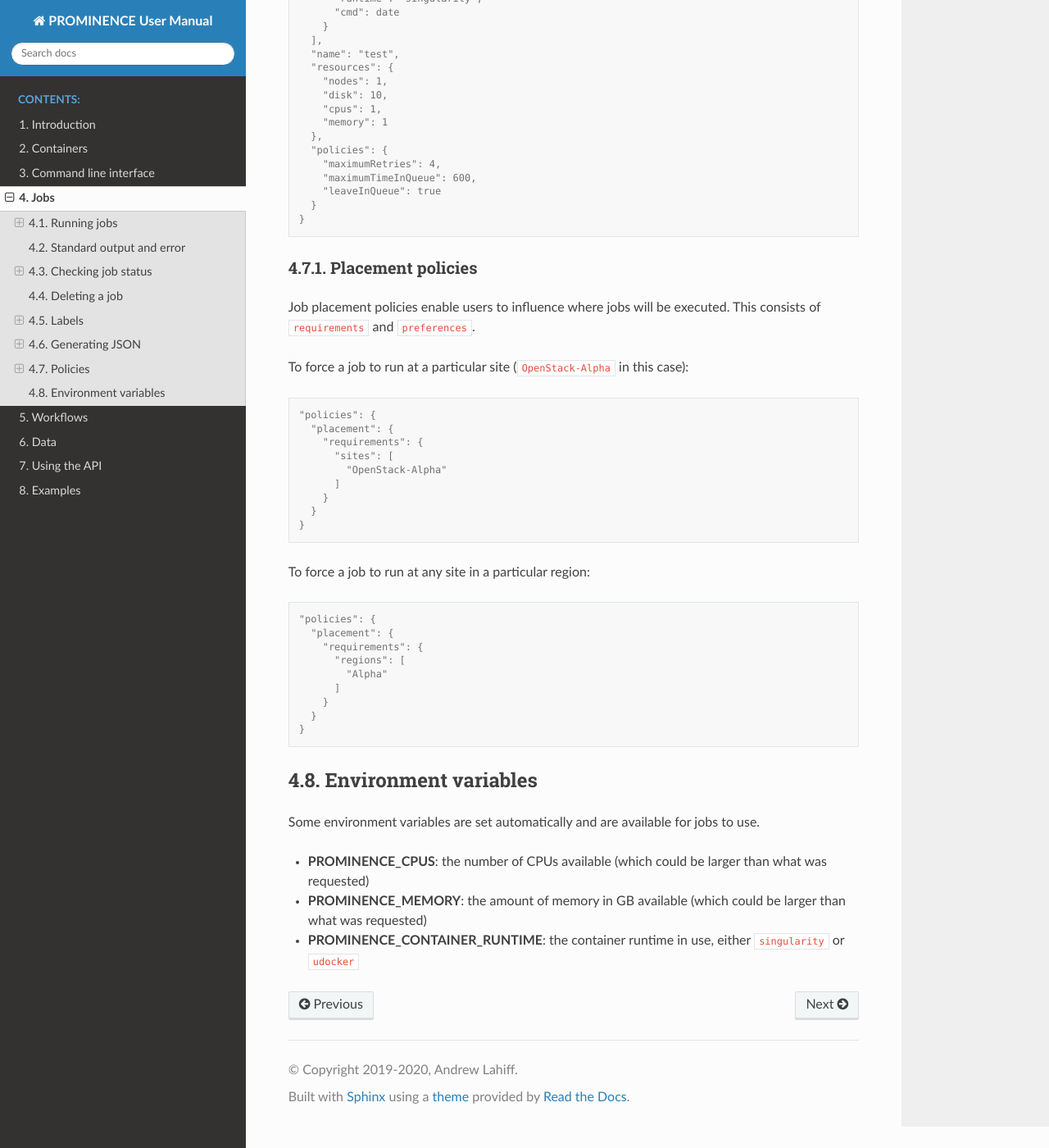
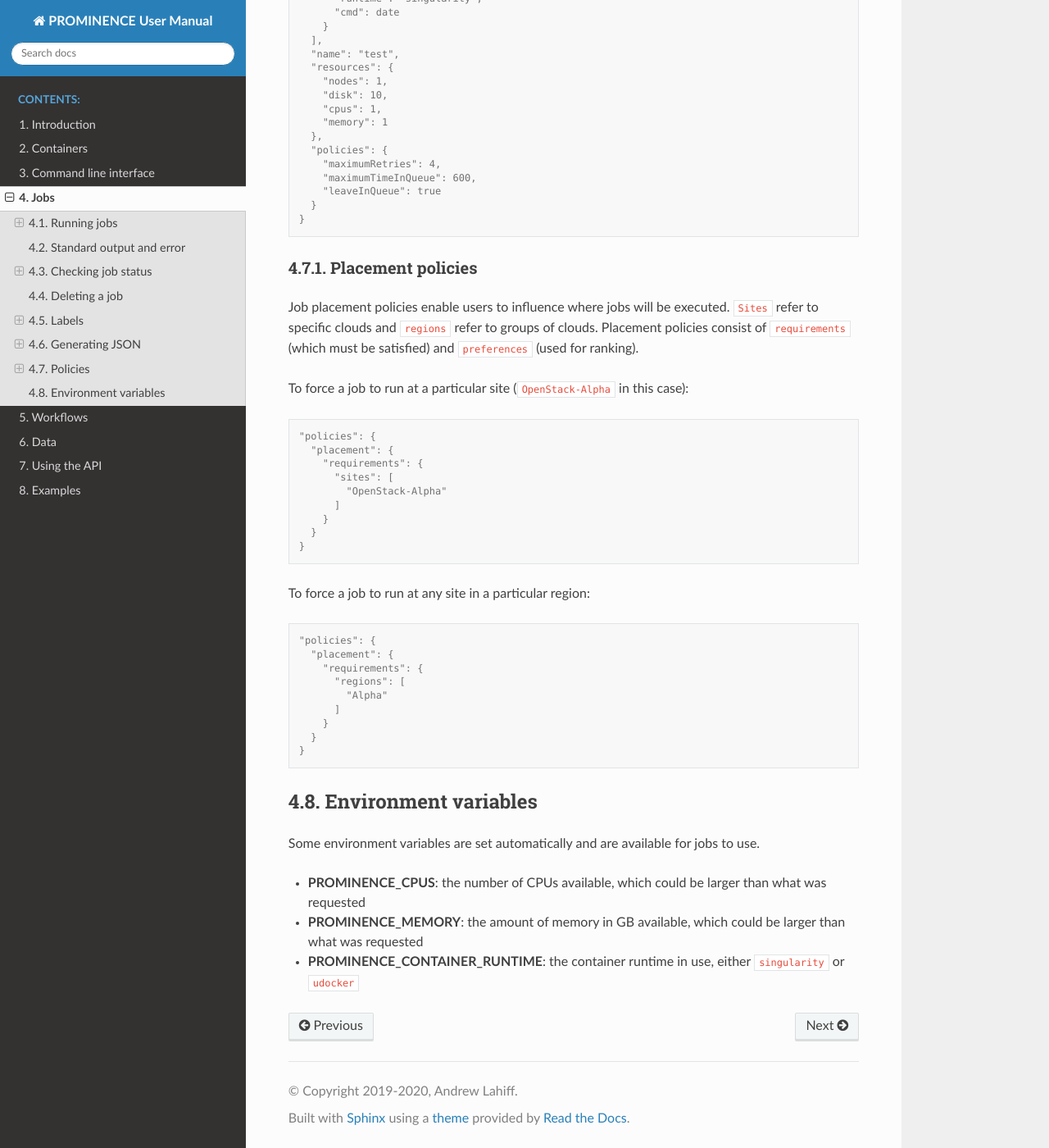
Before and after one commit to prominence-eosc/docs-eosc, a Sphinx documentation site: the page built from source/jobs.rst, in a window 1280 px wide and 1400 px high, scrolled down 8296 px. Shown: the whole window at 82% size. Built offline with Sphinx 7.4.7 and the Read the Docs theme 2.0.0, drawn with Linux system fonts in a browser that asks for light colours; some of the changed text lies outside the part shown.

Commit message:
Improvements

```diff
--- a/source/jobs.rst
+++ b/source/jobs.rst
@@ -349,7 +349,7 @@ The ``policies`` section of a job’s JSON description enables users to have mor
 * **maximumRetries**: maximum number of times a failing job will be retried.
 * **maximumTimeInQueue**: maximum time in minutes the job will stay in the ``pending`` state. The default is ``0``, which means that the job will stay in the ``pending`` state until it starts running or there is a failure. The value ``-1`` means that the job will stay in the ``pending`` state until it starts running. When set to a non-zero value, the job will be automatically set to the ``failed`` state if it has not started running within the time limit.
 * **leaveInQueue**: when set to ``true`` (default is ``false``) completed, failed and deleted jobs will remain in the queue until the user specifies that they can be removed.
-* **placement**: allows users to specify requirements and preferences to influence where jobs will run....
+* **placement**: allows users to specify requirements and preferences to influence where jobs will run.
 
 For example:
 
@@ -380,7 +380,8 @@ For example:
 Placement policies
 ^^^^^^^^^^^^^^^^^^
 
-Job placement policies enable users to influence where jobs will be executed. This consists of ``requirements`` and ``preferences``.
+Job placement policies enable users to influence where jobs will be executed. ``Sites`` refer to specific clouds and ``regions`` refer to groups of clouds.
+Placement policies consist of ``requirements`` (which must be satisfied) and ``preferences`` (used for ranking).
 
 To force a job to run at a particular site (``OpenStack-Alpha`` in this case):
 
@@ -415,6 +416,6 @@ Environment variables
 
 Some environment variables are set automatically and are available for jobs to use.
 
-* **PROMINENCE_CPUS**: the number of CPUs available (which could be larger than what was requested)
-* **PROMINENCE_MEMORY**: the amount of memory in GB available (which could be larger than what was requested)
+* **PROMINENCE_CPUS**: the number of CPUs available, which could be larger than what was requested
+* **PROMINENCE_MEMORY**: the amount of memory in GB available, which could be larger than what was requested
 * **PROMINENCE_CONTAINER_RUNTIME**: the container runtime in use, either ``singularity`` or ``udocker``
```
